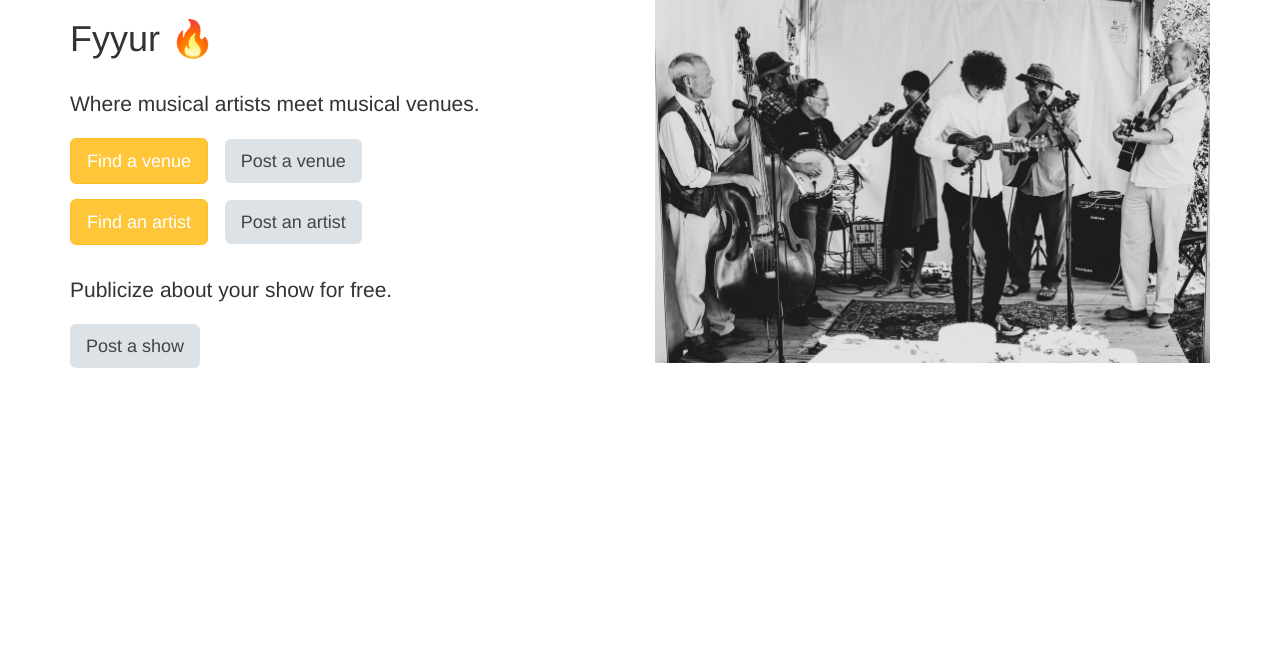
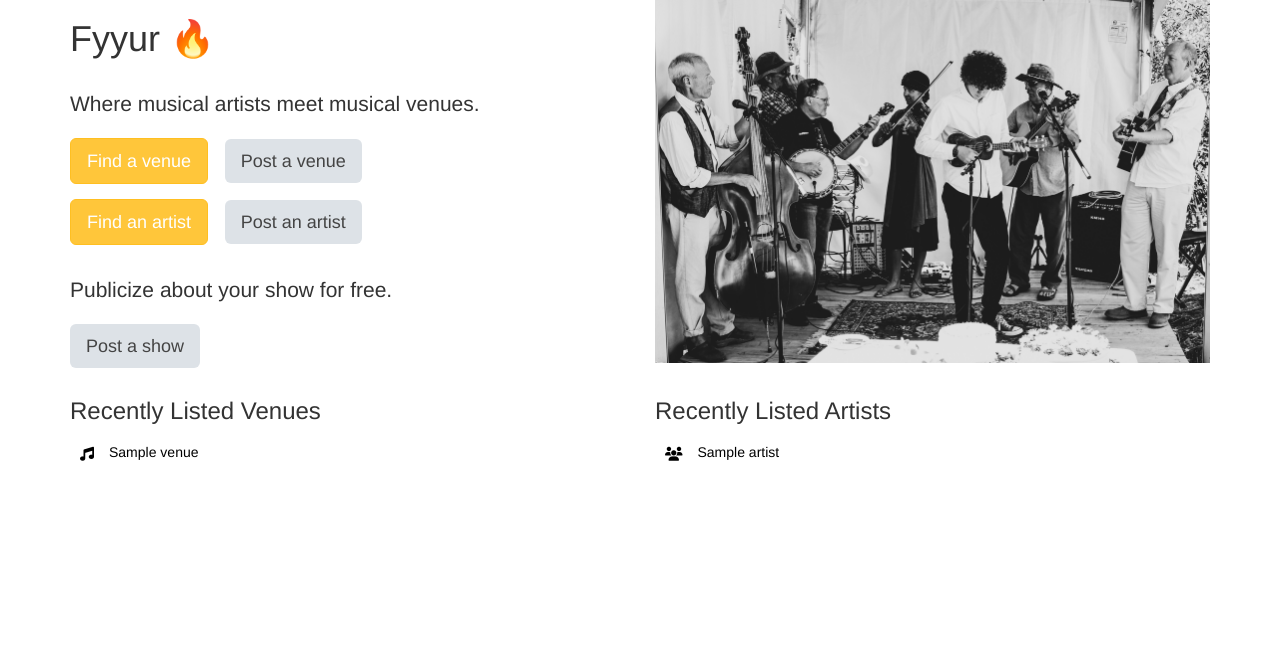
Before and after one commit to KarenOk/Fyyur, a Flask app: page / in a window 1280 px wide. Shown: the part 81-741 px from the top of the page. Run offline with Flask 2, Linux system fonts and the light colour scheme; tables that the repository leaves empty hold one stand-in row (values such as "Sample post"); some libraries are stand-ins or nearby versions.

Commit message:
implement recent listings for homepage

```diff
--- a/app.py
+++ b/app.py
@@ -45,6 +45,7 @@ class Venue(db.Model):
     website = db.Column(db.String(120))
     seeking_talent = db.Column(db.Boolean, nullable=False, default=False)
     seeking_description = db.Column(db.String(500))
+    created_at = db.Column(db.DateTime, default=datetime.utcnow, nullable=False)
     shows = db.relationship("Show", backref="venues", lazy=False, cascade="all, delete-orphan")
 
     def __repr__(self):
@@ -65,6 +66,7 @@ class Artist(db.Model):
     website = db.Column(db.String(120))
     seeking_venue = db.Column(db.Boolean, nullable=False, default=False)
     seeking_description = db.Column(db.String(500))
+    created_at = db.Column(db.DateTime, default=datetime.utcnow, nullable=False)
     shows = db.relationship("Show", backref="artists", lazy=False, cascade="all, delete-orphan")
 
 
@@ -112,7 +114,9 @@ def orm_obj_list_to_dict(obj_list):
 
 @app.route('/')
 def index():
-    return render_template('pages/home.html')
+    venues = Venue.query.order_by(db.desc(Venue.created_at)).limit(10).all()
+    artists = Artist.query.order_by(db.desc(Artist.created_at)).limit(10).all()
+    return render_template('pages/home.html', venues=venues, artists=artists)
 
 
 
@@ -418,7 +422,8 @@ def create_artist_submission():
         print(form.errors)
         flash("Artist was not successfully listed.")
 
-    return render_template("pages/home.html")
+    # return render_template("pages/home.html")
+    return redirect(url_for("index"))
 
 
 
--- a/templates/pages/home.html
+++ b/templates/pages/home.html
@@ -19,7 +19,42 @@
 		</h3>
 	</div>
 	<div class="col-sm-6 hidden-sm hidden-xs">
-		<img id="front-splash" src="{{ url_for('static',filename='img/front-splash.jpg') }}" alt="Front Photo of Musical Band" />
+		<img id="front-splash" src="{{ url_for('static',filename='img/front-splash.jpg') }}"
+			alt="Front Photo of Musical Band" />
+	</div>
+</div>
+
+<div class="row">
+	<div class="col-sm-6">
+		<h3> Recently Listed Venues </h3>
+		<ul class="items">
+			{% for venue in venues %}
+			<li>
+				<a href="/venues/{{ venue.id }}">
+					<i class="fas fa-music"></i>
+					<div class="item">
+						<h5>{{ venue.name }}</h5>
+					</div>
+				</a>
+			</li>
+			{% endfor %}
+		</ul>
+	</div>
+
+	<div class="col-sm-6">
+		<h3> Recently Listed Artists </h3>
+		<ul class="items">
+			{% for artist in artists %}
+			<li>
+				<a href="/artists/{{ artist.id }}">
+					<i class="fas fa-users"></i>
+					<div class="item">
+						<h5>{{ artist.name }}</h5>
+					</div>
+				</a>
+			</li>
+			{% endfor %}
+		</ul>
 	</div>
 </div>
 {% endblock %}
```
Also changed, not shown: migrations/versions/d5305bfd2309_.py (added, +30 -0 lines), migrations/versions/d5ad8841da80_.py (added, +38 -0 lines).
